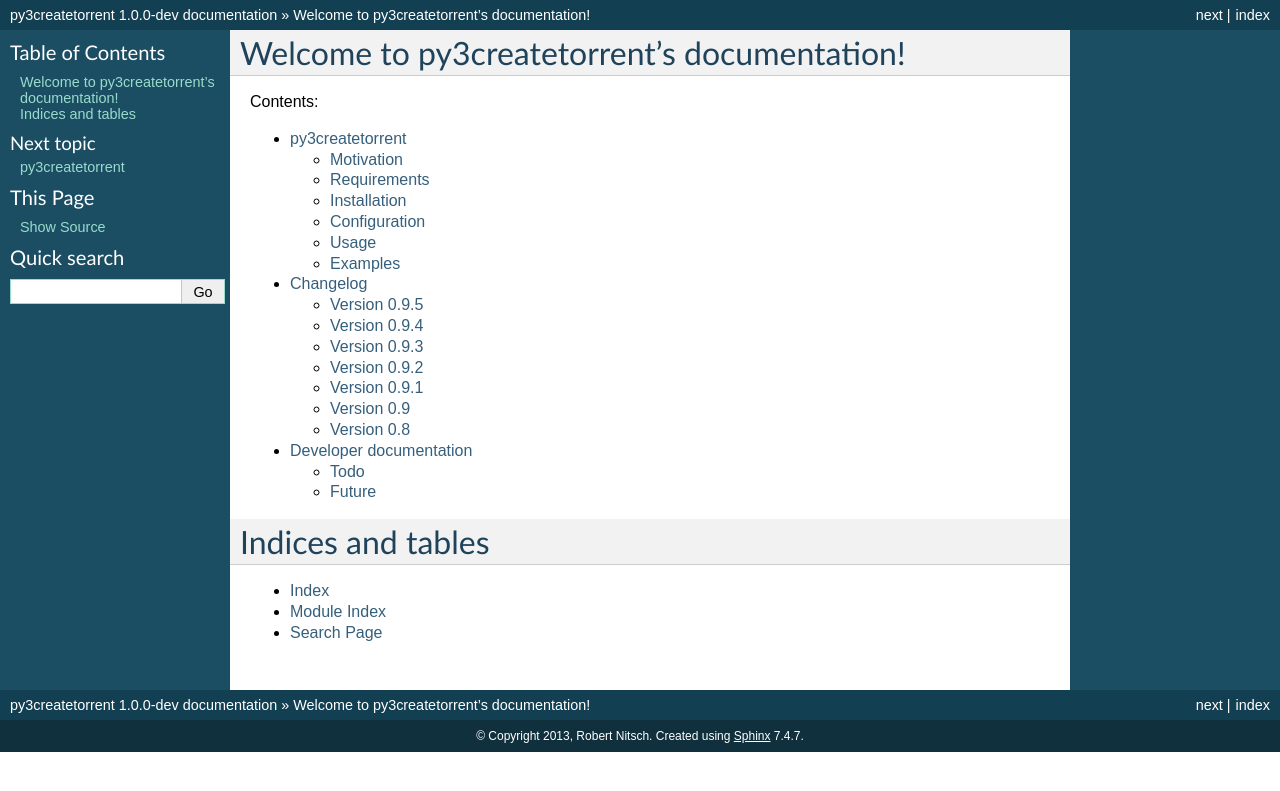
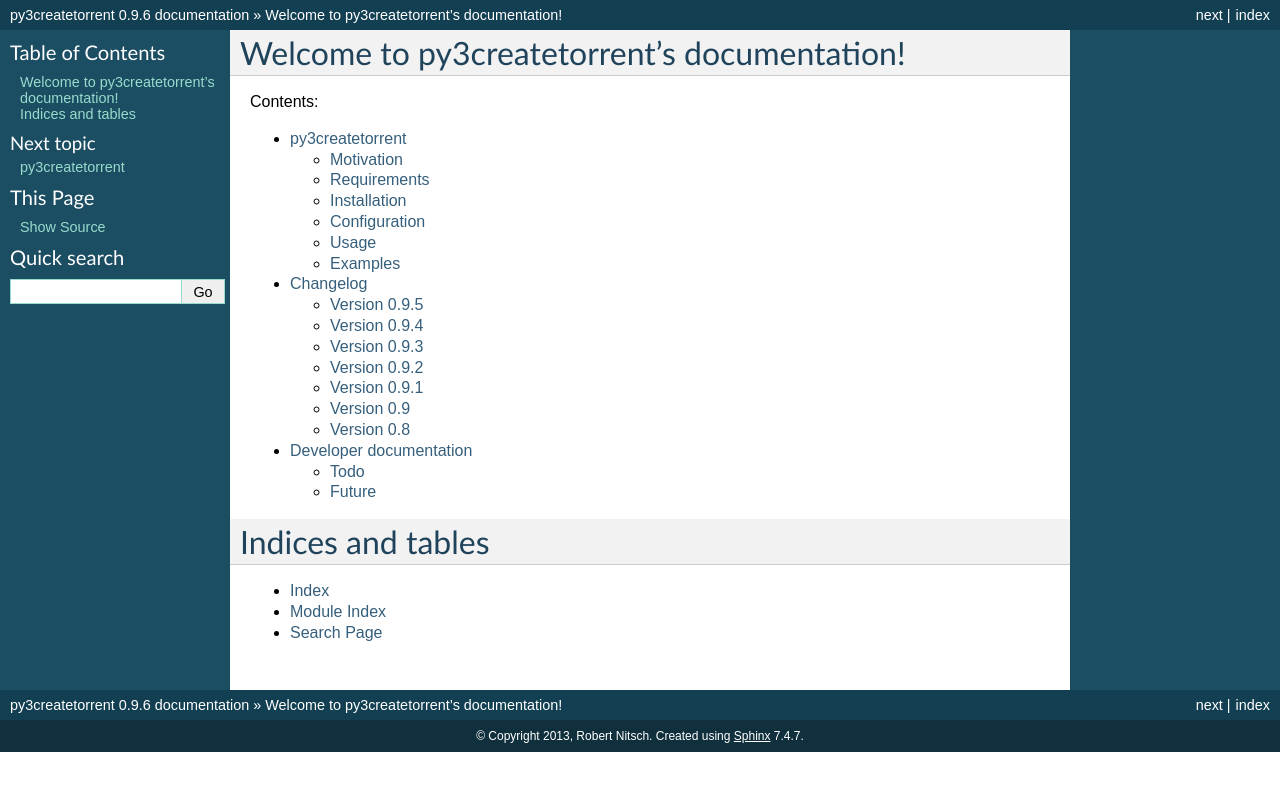
Before and after one commit to rsnitsch/py3createtorrent, a Sphinx documentation site: the page built from docs/source/index.rst, in a window 1280 px wide. Shown: the top 791 px of the page. Built offline with Sphinx 7.4.7, drawn with Linux system fonts in a browser that asks for light colours.

Commit message:
Set version number to 0.9.6

```diff
--- a/docs/source/conf.py
+++ b/docs/source/conf.py
@@ -48,9 +48,9 @@
 # built documents.
 #
 # The short X.Y version.
-version = '1.0'
+version = '0.9'
 # The full version, including alpha/beta/rc tags.
-release = '1.0.0-dev'
+release = '0.9.6'
 
 # The language for content autogenerated by Sphinx. Refer to documentation
 # for a list of supported languages.
```
Also changed, not shown: 1 other file.
